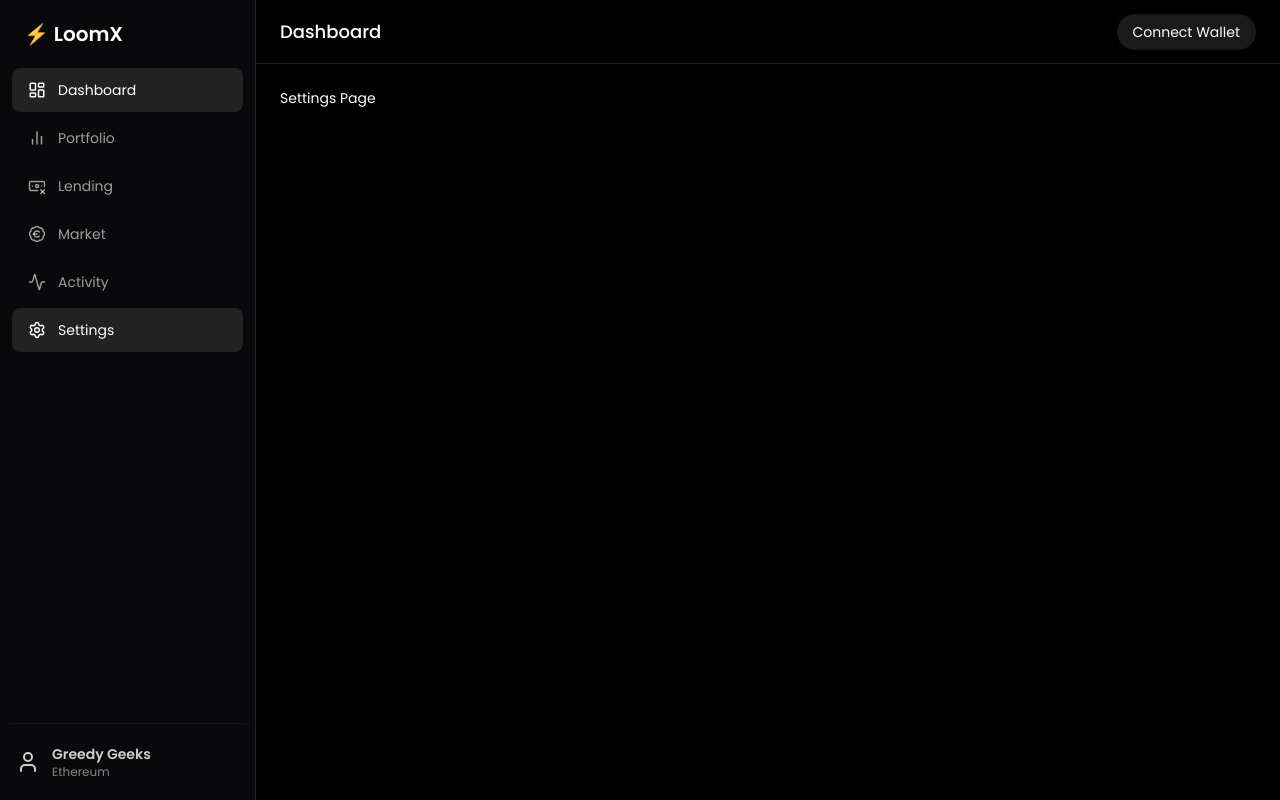
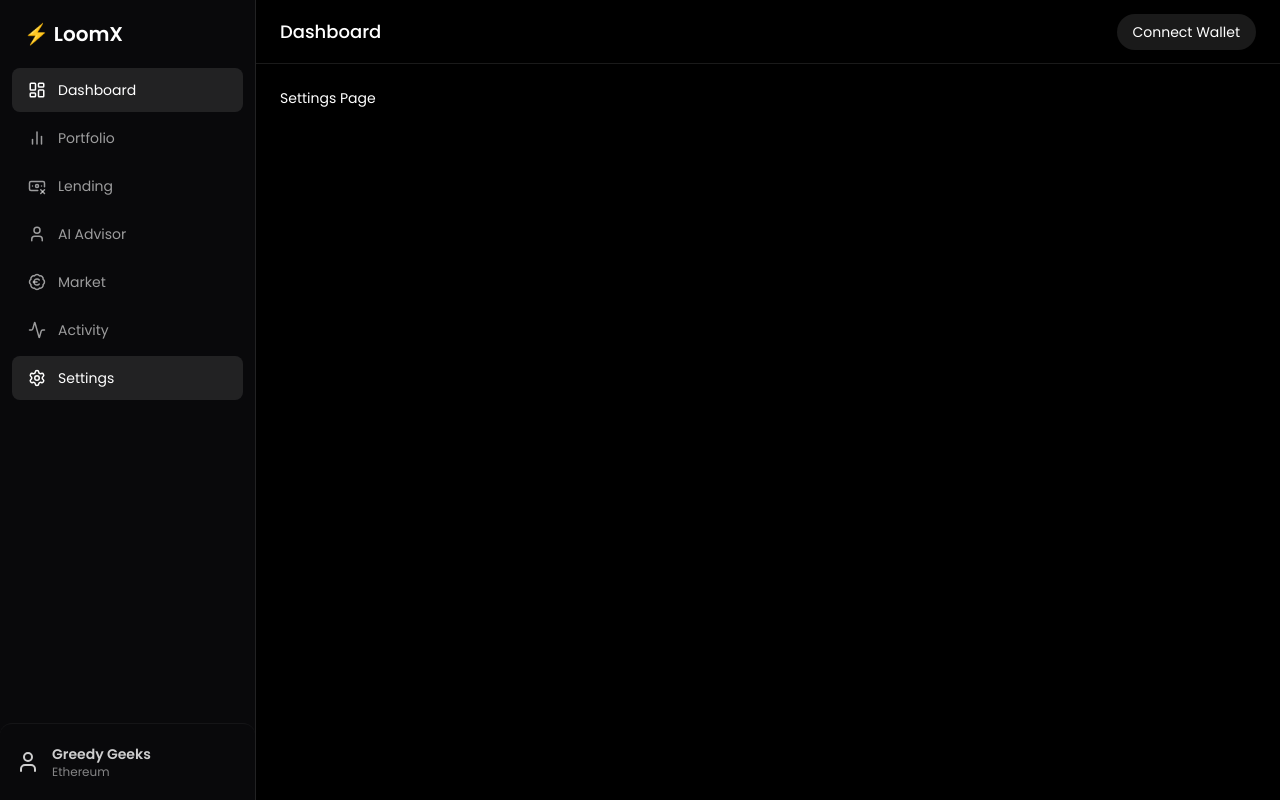
Before and after one commit to Prashanthsyntax/LoomX, a React (Vite) app in the folder client/: page /dashboard/settings in a window 1280 px wide. Built offline with nearby package versions, Linux system fonts and the light colour scheme; sample sign-in values are in the browser's storage.

Commit message:
route for AI Advisor

```diff
--- a/client/src/App.tsx
+++ b/client/src/App.tsx
@@ -16,6 +16,7 @@ import ProtectedRoute from "./auth/ProtectedRoute";
 import BankingOp from "./pages/dashboard/BankingOp";
 import Market from "./pages/dashboard/Market";
 import Profile from "./pages/dashboard/Profile";
+import AICreditAdvisor from "./pages/dashboard/AICreditAdvisor";
 
 export default function App() {
   return (
@@ -40,6 +41,7 @@ export default function App() {
           <Route path="/dashboard" element={<DashboardHome />} />
           <Route path="/dashboard/portfolio" element={<Portfolio />} />
           <Route path="/dashboard/banking-op" element={<BankingOp />} />
+          <Route path="/dashboard/aiadvisor" element={<AICreditAdvisor />} />
           <Route path="/dashboard/market" element={<Market />} />
           <Route path="/dashboard/activity" element={<Activity />} />
           <Route path="/dashboard/settings" element={<Settings />} />
--- a/client/src/components/dashboard/Sidebar.tsx
+++ b/client/src/components/dashboard/Sidebar.tsx
@@ -13,6 +13,7 @@ const links = [
   { name: "Dashboard", path: "/dashboard", icon: LayoutDashboard },
   { name: "Portfolio", path: "/dashboard/portfolio", icon: BarChart2 },
   { name: "Lending", path: "/dashboard/banking-op", icon: BanknoteXIcon },
+  { name: "AI Advisor", path: "/dashboard/aiadvisor", icon: User },
   { name: "Market", path: "/dashboard/market", icon: BadgeEuro },
   { name: "Activity", path: "/dashboard/activity", icon: Activity },
   { name: "Settings", path: "/dashboard/settings", icon: Settings },
--- /dev/null
+++ b/client/src/pages/dashboard/AICreditAdvisor.tsx
@@ -0,0 +1,5 @@
+const AICreditAdvisor = () => {
+  return <h1>AI CreditAdvisor Page</h1>;
+};
+
+export default AICreditAdvisor;
```
Also changed, not shown: 1 other file (tests, documents, lock files or other folders).
